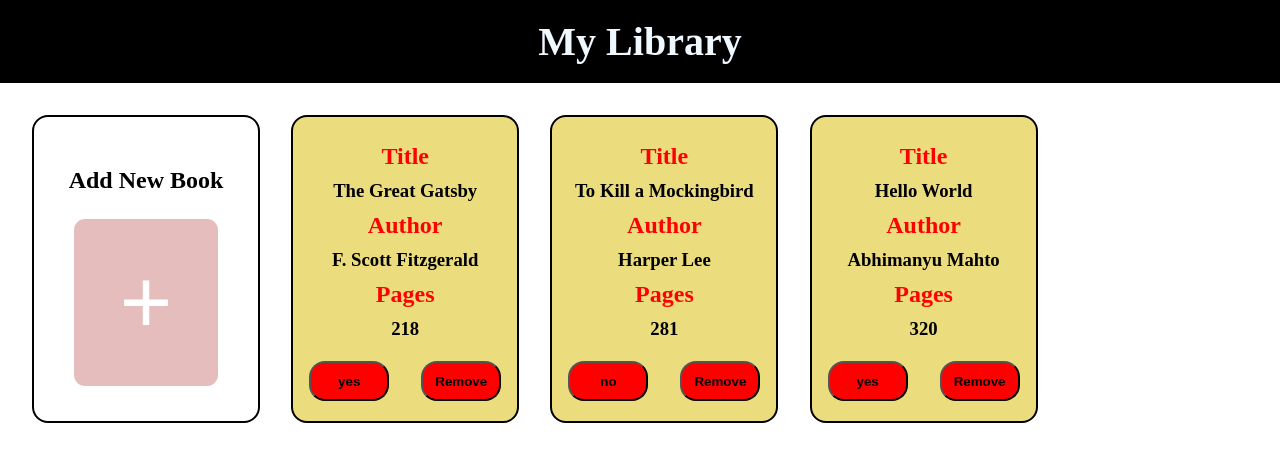
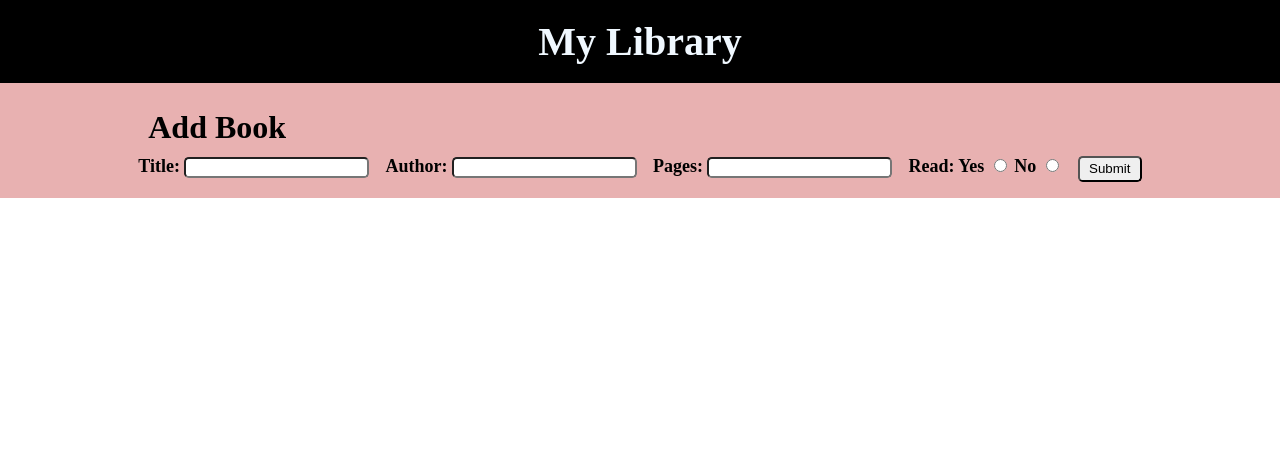
Before and after one commit to abhi6777/Library, a plain HTML site: page index.html in a window 1280 px wide. Shown: the top 462 px of the page. Drawn offline with Linux system fonts and the light colour scheme.

Commit message:
Added form into index page. Completed the basice working like adding book.

```diff
--- a/index.html
+++ b/index.html
@@ -11,14 +11,43 @@
       <div class="header">
         <header>My Library</header>
       </div>
-      <div class="main">
-        <div class="card">
-          <h2>Add New Book</h2>
-          <button id="openFormButton">+</button>
-        </div>
+
+      <!-- Form to add new card -->
+      <div class="form-container">
+        <h1>Add Book</h1>
+        <form action="" method="GET">
+          <div>
+            <label for="title">Title:</label>
+            <input type="text" id="title" name="title" required />
+          </div>
+
+          <div>
+            <label for="author">Author:</label>
+            <input type="text" id="author" name="author" required />
+          </div>
+
+          <div>
+            <label for="pages">Pages:</label>
+            <input type="text" id="pages" name="pages" required />
+          </div>
+
+          <div>
+            <label for="read">Read:</label>
+
+            <label for="read-yes">Yes</label>
+            <input type="radio" id="read-yes" name="read" value="yes" />
+            <label for="read-no">No</label>
+            <input type="radio" id="read-no" name="read" value="No" />
+          </div>
+
+          <!-- Add more form fields here if needed -->
+          <input type="submit" value="Submit" id="Submit" />
+        </form>
       </div>
+
+      <!-- Main container to store all cards dynamically created with js -->
+      <div class="main"></div>
     </div>
-
     <script src="script.js"></script>
   </body>
 </html>
--- a/script.js
+++ b/script.js
@@ -29,9 +29,9 @@ function addBookToLibrary(title, author, pages, read) {
 }
 
 // Adding some books for test
-addBookToLibrary("The Great Gatsby", "F. Scott Fitzgerald", 218, "Yes");
-addBookToLibrary("To Kill a Mockingbird", "Harper Lee", 281, "No");
-addBookToLibrary("Hello World", "Abhimanyu Mahto", 320, "Yes");
+// addBookToLibrary("The Great Gatsby", "F. Scott Fitzgerald", 218, "Yes");
+// addBookToLibrary("To Kill a Mockingbird", "Harper Lee", 281, "No");
+// addBookToLibrary("Hello World", "Abhimanyu Mahto", 320, "Yes");
 
 // function to create new card
 const newCard = (titleA, authorA, pagesA, readA) => {
@@ -86,10 +86,34 @@ const newCard = (titleA, authorA, pagesA, readA) => {
 };
 
 // Loop to show books
-for (let i = 0; i < myLibrary.length; i++) {
-  let book = myLibrary[i];
-  newCard(book.title, book.author, book.pages, book.read);
+function displayBooks() {
+  for (let i = 0; i < myLibrary.length; i++) {
+    let book = myLibrary[i];
+    newCard(book.title, book.author, book.pages, book.read);
+  }
 }
 
-// pop ing form for getting input for new book
-let openForm = document.querySelector("#openFormButton");
+// Form Part
+
+const submitButton = document.querySelector("#Submit");
+
+let titleValue, authorValue, pagesValue, readValue;
+
+submitButton.addEventListener("click", (event) => {
+  // Prevent the default form submission behavior
+  event.preventDefault();
+
+  // Retrieve form values
+  titleValue = document.querySelector("#title").value;
+  authorValue = document.querySelector("#author").value;
+  pagesValue = document.querySelector("#pages").value;
+  readValue = document.querySelector('input[name="read"]:checked').value;
+
+  // Do something with the form values, such as storing them in an array or object
+  addBookToLibrary(titleValue, authorValue, pagesValue, readValue);
+
+  // Call newCard function to create a new card for the newly added book
+  newCard(titleValue, authorValue, pagesValue, readValue);
+});
+
+displayBooks();
--- a/styles.css
+++ b/styles.css
@@ -28,28 +28,6 @@ body {
   gap: 1rem;
   /* overflow-wrap: normal; */
   width: 100vw;
-}
-
-.card {
-  height: 19rem;
-  width: 14rem;
-  border: 2px solid black;
-  border-radius: 1rem;
-  display: grid;
-  align-content: center;
-  justify-content: center;
-}
-
-.card button {
-  background-color: rgb(230, 189, 189);
-  padding: 2rem;
-  border: 5px solid white;
-  border-radius: 1rem;
-  font-size: 90px;
-  text-align: center;
-  color: white;
-  /* border-right: 10px solid red;
-  border-bottom: 10px solid red; */
 }
 
 .newCard {
@@ -100,3 +78,34 @@ body {
   background-color: red;
   font-weight: bolder;
 }
+
+/* Styling form section */
+
+.form-container {
+  display: grid;
+  justify-content: center;
+  padding: 1rem;
+  background-color: rgba(222, 144, 144, 0.7);
+}
+
+.form-container form {
+  display: grid;
+  grid-auto-flow: column;
+  gap: 1rem;
+  font-size: large;
+  font-weight: bolder;
+}
+
+.form-container input {
+  border-radius: 0.3rem;
+}
+
+#Submit {
+  width: 4rem;
+  height: 1.6rem;
+}
+
+.form-container h1 {
+  margin: 0;
+  padding: 10px;
+}
```
Also changed, not shown: form.html (deleted, +0 -86 lines).
